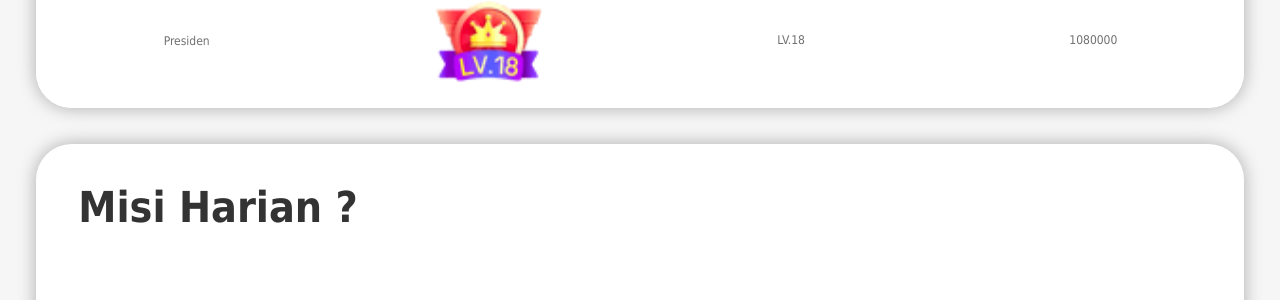
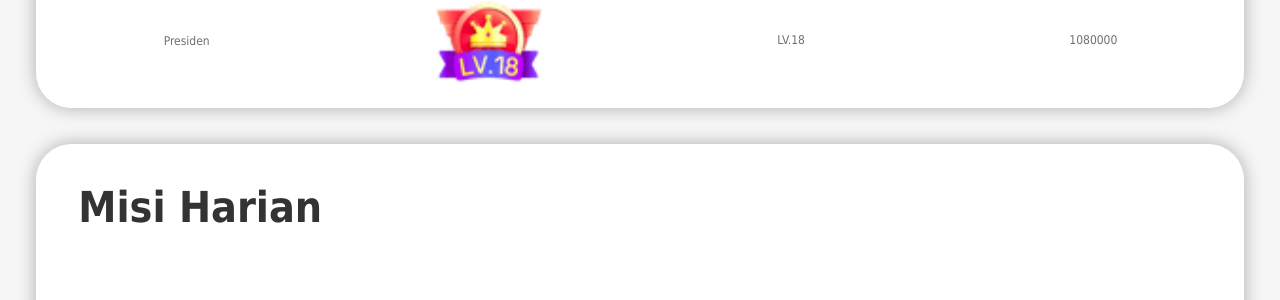
Before and after one commit to lonhui/caping_embedded_h5, a Vue app: page /#/level in a window 1280 px wide. Shown: the part 1801-2101 px from the top of the page. Built offline with nearby package versions, Linux system fonts and the light colour scheme.

Commit message:
文案修改

```diff
--- a/src/pages/Level/level.vue
+++ b/src/pages/Level/level.vue
@@ -42,7 +42,7 @@
         </div>-->
         <!-- 如何获得排名？ -->
         <div class="lv_promotion">
-            <p>Misi Harian ?</p>
+            <p>Misi Harian</p>
             <ul>
                 <li v-for="(item,index) in goRank" :key="index">
                     <misiHarian :data = "item"/>
```
